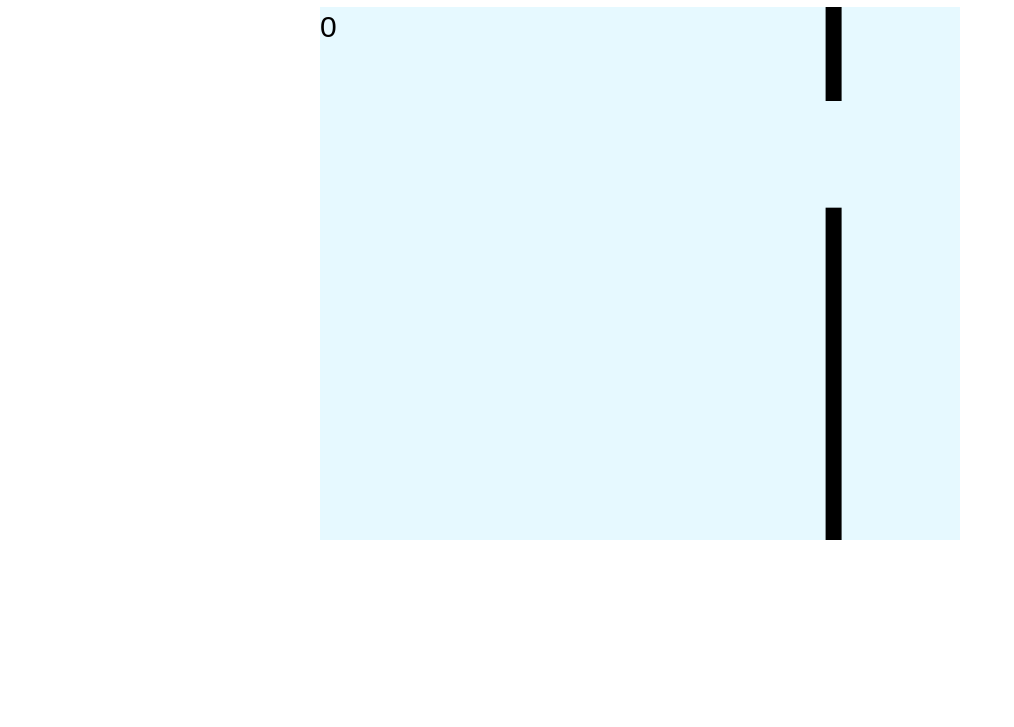
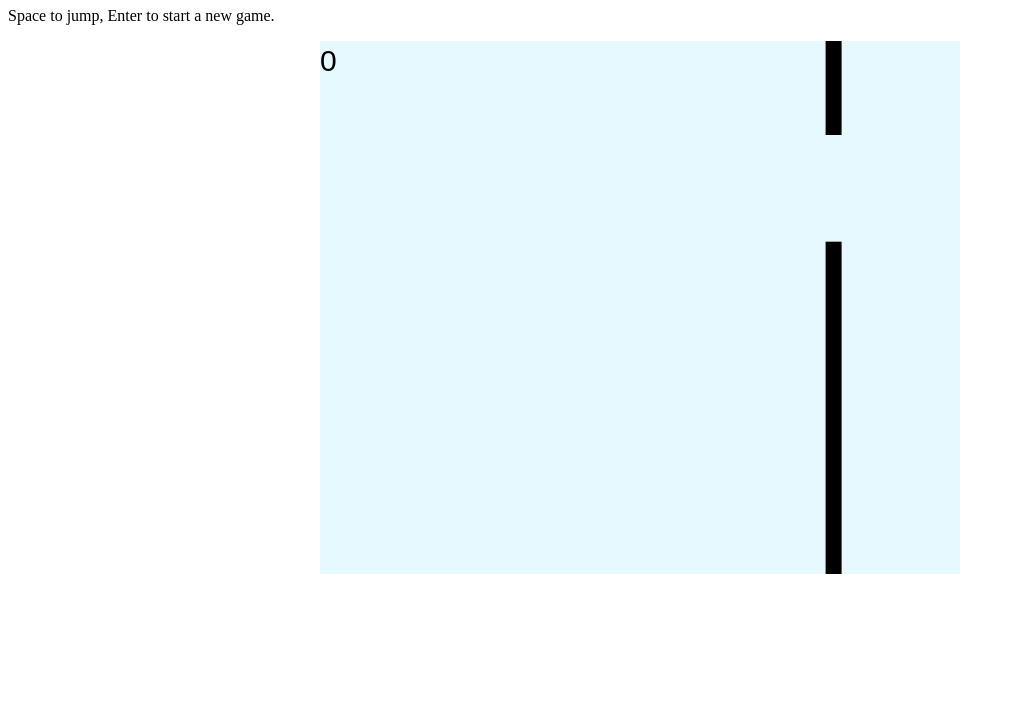
Before and after one commit to jtiosue/PythonGames, a plain HTML site: page FlappyBird/JavaScriptImplementation/StupidBird.html in a window 1280 px wide. Shown: the part 73-800 px from the top of the page, without its empty margins (0-1014 px from the left). Drawn offline with Linux system fonts and the light colour scheme.

Commit message:
Update StupidBird.html

```diff
--- a/FlappyBird/JavaScriptImplementation/StupidBird.html
+++ b/FlappyBird/JavaScriptImplementation/StupidBird.html
@@ -6,6 +6,7 @@
 	</head>
 	<body>
 		<div><h1 align="center">Stupid Bird</h1></div>
+		<div><p>Space to jump, Enter to start a new game.</p>
 
 		<!-- Game -->
 		<div align="center" id="game">
```
